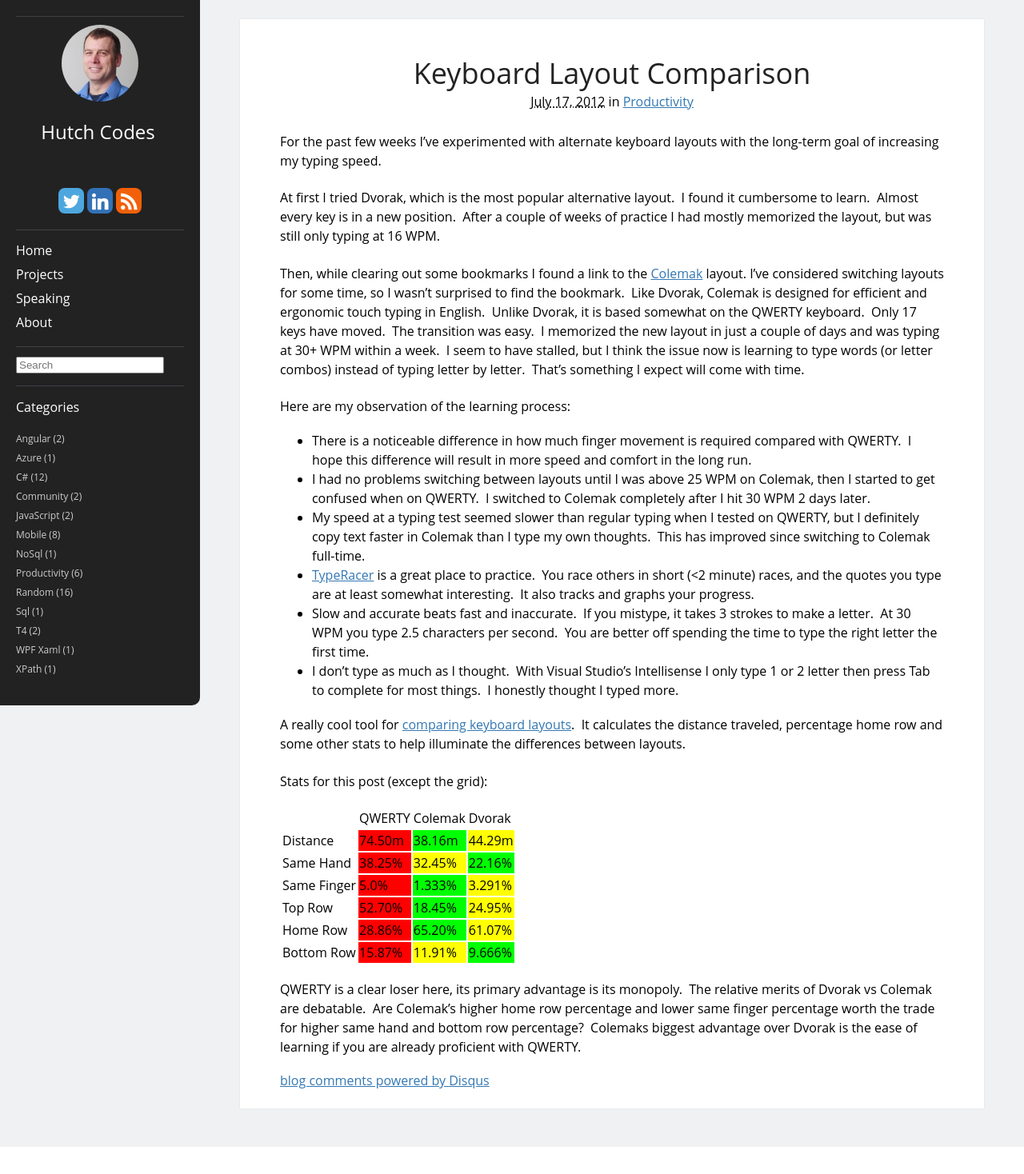
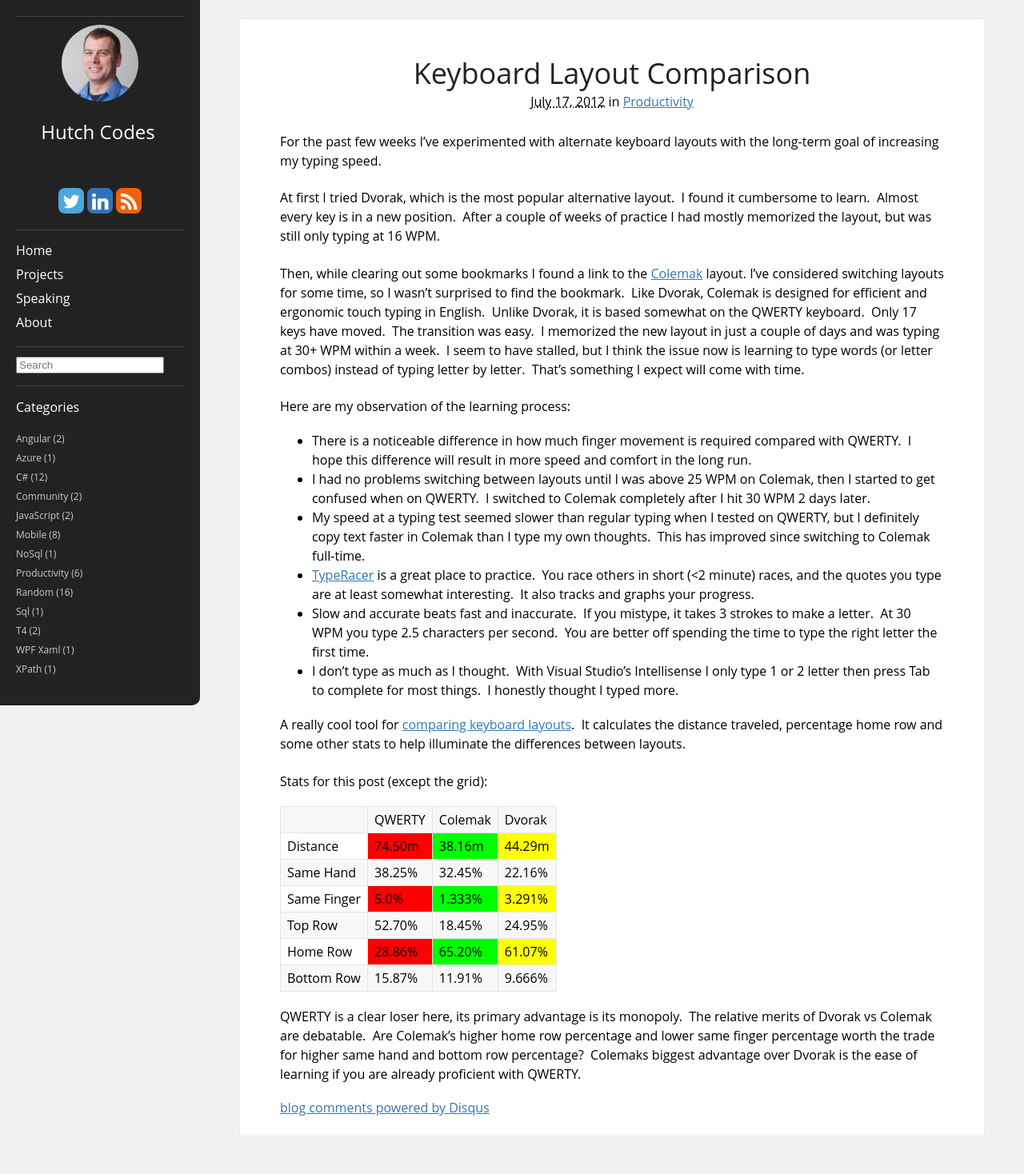
Before and after one commit to hutchcodes/hutchcodes.github.io, a Jekyll site: the page built from _posts/2012/2012-07-17-keyboard-layout-comparison.md, in a window 1280 px wide. Shown: the whole page at 80% size. Built offline with Jekyll 4.4.1, drawn with Linux system fonts in a browser that asks for light colours; comment, search, counter and statistics services are not loaded; before the commit the page ends 1434 px from its top, so only the background shows below that.

Commit message:
Fix table styling and fix code highlighting

```diff
--- a/_sass/_site.scss
+++ b/_sass/_site.scss
@@ -64,6 +64,22 @@
 
 .screen-reader-text {
     display: none;
+}
+
+/* Tables */
+table {
+  margin-bottom: 1rem;
+  border: 1px solid #e5e5e5;
+  border-collapse: collapse;
+}
+td,
+th {
+  padding: .25rem .5rem;
+  border: 1px solid #e5e5e5;
+}
+tbody tr:nth-child(odd) td,
+tbody tr:nth-child(odd) th {
+  background-color: #f8f8f8;
 }
 
 html, body {
@@ -297,3 +313,16 @@ section {
   float:left;
   margin: 5px 5px;
 }
+
+/* Code */
+code.highlighter-rouge {
+  background-color: #f8f8f8;
+  border-radius: 3px;
+}
+pre.highlight {
+  display: inline-block;
+  padding: 5px;
+  line-height: 1.25em;
+  border-radius: 3px;
+  background-color: #f8f8f8;
+}
```
